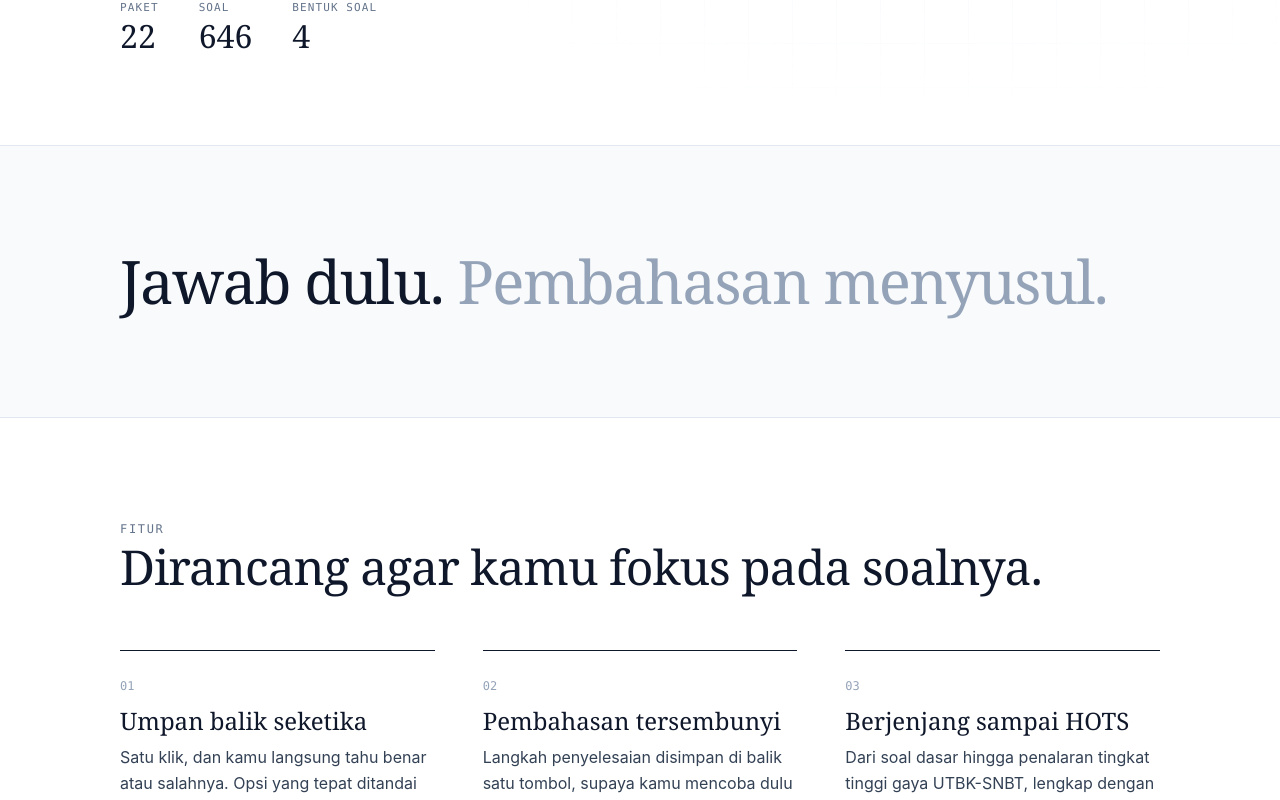
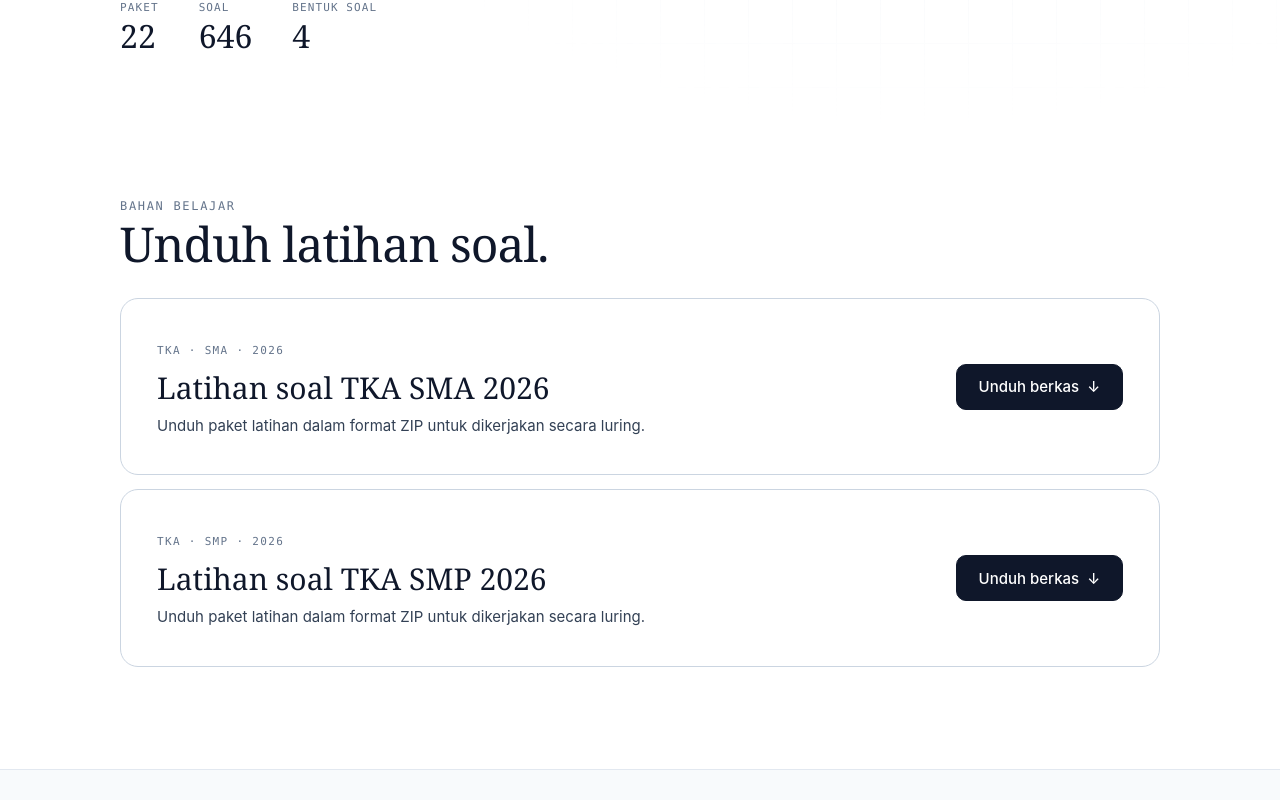
Before and after one commit to toriqafanudin23/1729, a React (Vite) app: page /latihan in a window 1280 px wide. Shown: the part 773-1573 px from the top of the page. Built offline with nearby package versions, Linux system fonts and the light colour scheme.

Commit message:
Unduh latihan TKA

```diff
--- a/src/App.tsx
+++ b/src/App.tsx
@@ -78,9 +78,16 @@ function PageLoading() {
   return (
     <div className="app-loading" role="status" aria-live="polite">
       <div className="app-loading__content">
-        <span className="app-loading__brand" aria-hidden="true">1729</span>
-        <span className="app-loading__spinner" aria-hidden="true" />
-        <span className="app-loading__label">Memuat halaman</span>
+        <div className="app-loading__chart" aria-hidden="true">
+          <span className="app-loading__brand">1729</span>
+          <span className="app-loading__chart-label">y = f(x)</span>
+          <svg viewBox="0 0 240 120" focusable="false">
+            <path className="app-loading__axis" d="M24 12v88h204M24 76h204M76 12v88M128 12v88M180 12v88" />
+            <path className="app-loading__curve" d="M26 86 C52 84 56 30 91 34 S130 96 157 69 187 22 226 26" />
+            <circle className="app-loading__point" cx="157" cy="69" r="4" />
+          </svg>
+        </div>
+        <span className="app-loading__label">Memuat halaman<span className="app-loading__dots" aria-hidden="true">…</span></span>
       </div>
     </div>
   );
--- a/src/index.css
+++ b/src/index.css
@@ -6,39 +6,122 @@
 	z-index: 10000;
 	display: grid;
 	place-items: center;
-	background: rgba(248, 250, 252, 0.86);
-	-webkit-backdrop-filter: blur(4px);
-	backdrop-filter: blur(4px);
-	animation: app-loading-enter 160ms ease-out both;
+	padding: 24px;
+	background: #f8fafc;
+	animation: app-loading-enter 220ms ease-out both;
+	overflow: hidden;
+}
+
+.app-loading::before,
+.app-loading::after {
+	position: absolute;
+	content: "";
+	pointer-events: none;
+}
+
+.app-loading::before {
+	inset: 0;
+	background-image: linear-gradient(rgba(148, 163, 184, 0.13) 1px, transparent 1px),
+		linear-gradient(90deg, rgba(148, 163, 184, 0.13) 1px, transparent 1px);
+	background-size: 42px 42px;
+	mask-image: radial-gradient(ellipse at center, #000 0%, transparent 72%);
+}
+
+.app-loading::after {
+	width: 360px;
+	height: 360px;
+	border-radius: 50%;
+	background: rgba(20, 184, 166, 0.08);
+	filter: blur(70px);
+	transform: translate(125px, -140px);
 }
 
 .app-loading__content {
+	position: relative;
+	z-index: 1;
 	display: flex;
 	flex-direction: column;
 	align-items: center;
-	gap: 12px;
+	gap: 20px;
 	color: #0f172a;
 }
 
+.app-loading__chart {
+	position: relative;
+	width: min(360px, calc(100vw - 48px));
+	 aspect-ratio: 1.5;
+	padding: 22px;
+	border: 1px solid rgba(203, 213, 225, 0.85);
+	border-radius: 24px;
+	background: rgba(255, 255, 255, 0.84);
+	box-shadow: 0 30px 80px -42px rgba(15, 23, 42, 0.32), 0 8px 24px -16px rgba(15, 23, 42, 0.18);
+	backdrop-filter: blur(8px);
+}
+
 .app-loading__brand {
+	position: absolute;
+	top: 20px;
+	left: 22px;
 	font-family: Georgia, "Times New Roman", serif;
-	font-size: 28px;
+	font-size: 20px;
 	font-weight: 600;
 	line-height: 1;
+	letter-spacing: -0.04em;
 }
 
-.app-loading__spinner {
-	width: 32px;
-	height: 32px;
-	border: 3px solid #cbd5e1;
-	border-top-color: #0f172a;
-	border-radius: 50%;
-	animation: app-loading-spin 700ms linear infinite;
+.app-loading__chart-label {
+	position: absolute;
+	top: 21px;
+	right: 22px;
+	color: #94a3b8;
+	font: 12px/1.2 ui-monospace, SFMono-Regular, Menlo, monospace;
+}
+
+.app-loading__chart svg {
+	display: block;
+	width: 100%;
+	height: 100%;
+	padding-top: 16px;
+}
+
+.app-loading__axis {
+	fill: none;
+	stroke: #e2e8f0;
+	stroke-width: 1;
+	vector-effect: non-scaling-stroke;
+}
+
+.app-loading__curve {
+	fill: none;
+	stroke: #0f766e;
+	stroke-width: 3;
+	stroke-linecap: round;
+	stroke-dasharray: 310;
+	stroke-dashoffset: 310;
+	animation: app-loading-draw 1.8s cubic-bezier(0.65, 0, 0.35, 1) infinite;
+	vector-effect: non-scaling-stroke;
+}
+
+.app-loading__point {
+	fill: #0f766e;
+	stroke: #ccfbf1;
+	stroke-width: 5;
+	transform-box: fill-box;
+	transform-origin: center;
+	animation: app-loading-pulse 1.3s ease-in-out infinite;
 }
 
 .app-loading__label {
 	color: #475569;
-	font: 500 13px/1.4 system-ui, sans-serif;
+	font: 500 14px/1.4 system-ui, sans-serif;
+	letter-spacing: 0.01em;
+}
+
+.app-loading__dots {
+	display: inline-block;
+	width: 1em;
+	text-align: left;
+	animation: app-loading-dots 1.2s steps(4, end) infinite;
 }
 
 @keyframes app-loading-enter {
@@ -46,12 +129,33 @@
 	to { opacity: 1; }
 }
 
-@keyframes app-loading-spin {
-	to { transform: rotate(360deg); }
+@keyframes app-loading-draw {
+	0% { stroke-dashoffset: 310; }
+	55%, 100% { stroke-dashoffset: 0; }
+}
+
+@keyframes app-loading-pulse {
+	0%, 100% { transform: scale(0.8); }
+	50% { transform: scale(1.2); }
+}
+
+@keyframes app-loading-dots {
+	0%, 20% { opacity: 0; }
+	40% { opacity: 0.35; }
+	60% { opacity: 0.65; }
+	80%, 100% { opacity: 1; }
 }
 
 @media (prefers-reduced-motion: reduce) {
-	.app-loading__spinner {
-		animation-duration: 1800ms;
+	.app-loading__curve,
+	.app-loading__point,
+	.app-loading__dots {
+		animation: none;
+	}
+	.app-loading__curve {
+		stroke-dashoffset: 0;
+	}
+	.app-loading__dots {
+		opacity: 1;
 	}
 }
--- a/src/pages/latihan_soal/LatihanLanding.tsx
+++ b/src/pages/latihan_soal/LatihanLanding.tsx
@@ -391,8 +391,8 @@ export default function LatihanLanding() {
                 <a href="#katalog" className="lk-btn lk-btn--solid">
                   Pilih latihan <span aria-hidden>→</span>
                 </a>
-                <a href="#cara" className="lk-btn lk-btn--ghost">
-                  Lihat cara belajar
+                <a href="#unduhan" className="lk-btn lk-btn--ghost">
+                  Unduh
                 </a>
               </div>
 
@@ -413,6 +413,44 @@ export default function LatihanLanding() {
             </div>
 
             <FourierAnimation />
+          </div>
+        </section>
+
+        {/* -------------------------- Unduhan --------------------------- */}
+        <section className="lk-section lk-downloads" id="unduhan">
+          <div className="lk-wrap">
+            <p className="lk-eyebrow">Bahan belajar</p>
+            <h2 className="lk-h2">Unduh latihan soal.</h2>
+            <div className="lk-download-grid">
+              <article className="lk-download-card">
+                <div className="lk-download-card__copy">
+                  <span className="lk-download-card__meta">TKA · SMA · 2026</span>
+                  <h3>Latihan soal TKA SMA 2026</h3>
+                  <p>Unduh paket latihan dalam format ZIP untuk dikerjakan secara luring.</p>
+                </div>
+                <a
+                  className="lk-btn lk-btn--solid lk-download-card__button"
+                  href="https://tpaknparzpagspfgwigx.supabase.co/storage/v1/object/public/slide-berdasarkan-kelas/1729/latihan_soal_TKA_SMA_2026.zip"
+                  download
+                >
+                  Unduh berkas <span aria-hidden="true">↓</span>
+                </a>
+              </article>
+              <article className="lk-download-card">
+                <div className="lk-download-card__copy">
+                  <span className="lk-download-card__meta">TKA · SMP · 2026</span>
+                  <h3>Latihan soal TKA SMP 2026</h3>
+                  <p>Unduh paket latihan dalam format ZIP untuk dikerjakan secara luring.</p>
+                </div>
+                <a
+                  className="lk-btn lk-btn--solid lk-download-card__button"
+                  href="https://tpaknparzpagspfgwigx.supabase.co/storage/v1/object/public/slide-berdasarkan-kelas/1729/latihan_soal_TKA_SMP_2026.zip"
+                  download
+                >
+                  Unduh berkas <span aria-hidden="true">↓</span>
+                </a>
+              </article>
+            </div>
           </div>
         </section>
 
--- a/src/pages/latihan_soal/styles/LatihanLanding.css
+++ b/src/pages/latihan_soal/styles/LatihanLanding.css
@@ -357,6 +357,53 @@ html {
   color: #fff;
 }
 
+.lk-downloads {
+  padding-top: 52px;
+}
+.lk-download-grid {
+  display: grid;
+  grid-template-columns: 1fr;
+  gap: 14px;
+  margin-top: 28px;
+}
+.lk-download-card {
+  display: flex;
+  align-items: center;
+  justify-content: space-between;
+  gap: 28px;
+  padding: clamp(22px, 4vw, 36px);
+  border: 1px solid var(--line-strong);
+  border-radius: 18px;
+  background: var(--paper);
+}
+.lk-download-card__meta {
+  font-family: var(--mono);
+  font-size: 11px;
+  letter-spacing: 0.12em;
+  color: var(--mute);
+}
+.lk-download-card h3 {
+  margin: 8px 0;
+  font-family: var(--serif);
+  font-size: clamp(23px, 3vw, 30px);
+  font-weight: 500;
+  line-height: 1.2;
+  color: var(--ink);
+}
+.lk-download-card p {
+  color: var(--text);
+  font-size: 15px;
+}
+.lk-download-card__button {
+  flex: 0 0 auto;
+}
+@media (max-width: 640px) {
+  .lk-download-card {
+    align-items: flex-start;
+    flex-direction: column;
+  }
+}
+
 .lk-grid {
   display: grid;
   grid-template-columns: repeat(auto-fill, minmax(min(100%, 320px), 1fr));
```
